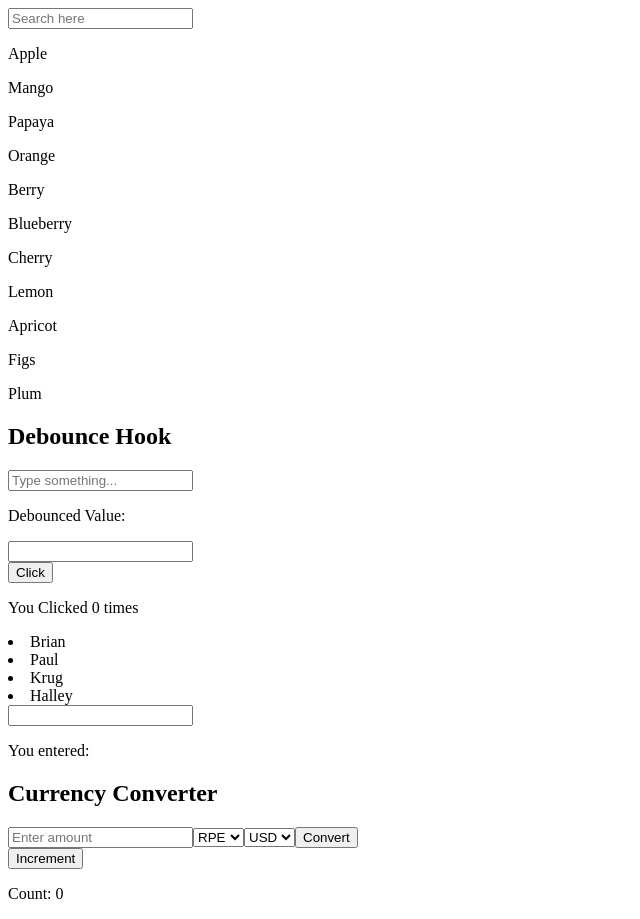
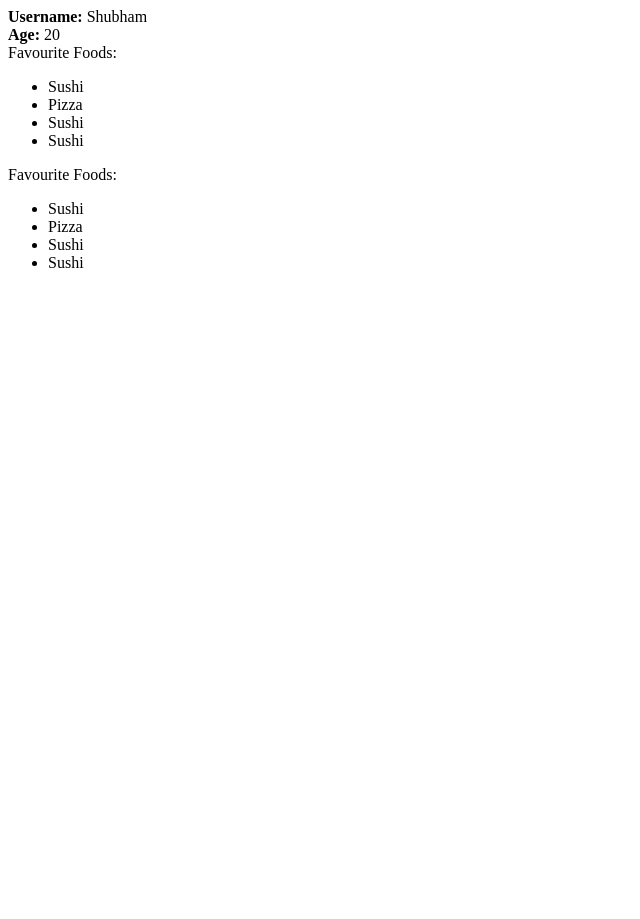
Before and after one commit to Pinche14/Practice, a React (Create React App) app in the folder frontend/: page / in a window 1280 px wide. Shown: the whole page, without its empty margins (0-640 px from the left). After the commit the page ends 800 px from the top, so only its background shows below. Built offline with nearby package versions, Linux system fonts and the light colour scheme.

Commit message:
Array as Props

```diff
--- a/frontend/src/App.js
+++ b/frontend/src/App.js
@@ -12,23 +12,40 @@ import EighthQuestion from './questions/eighth-question'
 
 const App = () => {
 
-  // const work = () => {
-  //   console.log("Work")
-  // }
+  const work = () => {
+    console.log("Work")
+  }
   return (
     <div>
-      {/* <UserProfile age={20} isLoggedIn={true} work={work}/>
+      <UserProfile
+      age={20}
+      isLoggedIn={true}
+      work={work}
+      favouriteFoods = {[
+        {
+          name: "Sushi",
+          id: "sushi"
+        },
+        {
+          name: "Aloo Tikki",
+          id:"Aloo Tikki"
+
+        }
+      ]}
 
 
-      <UserFavouriteFoods/> */}
-      <FirstQuestion/>
+      />
+
+
+      <UserFavouriteFoods/>
+      {/* <FirstQuestion/>
       <SecondQuestion/>
       <ThirdQuestion/>
       <FourthQuestion/>
       <FifthQuestion/>
       <SixthQuestion/>
       <SeventhQuestion/>
-      <EighthQuestion/>
+      <EighthQuestion/> */}
     </div>
   )
 }
--- a/frontend/src/components/UserProfile.jsx
+++ b/frontend/src/components/UserProfile.jsx
@@ -22,7 +22,8 @@ UserProfile.propTypes ={
   username: PropTypes.string.isRequired,
   age: PropTypes.number.isRequired,
   work: PropTypes.func.isRequired,
-  isLoggedIn: PropTypes.bool
+  isLoggedIn: PropTypes.bool,
+  favouriteFoods: PropTypes
 
 }
 
```
